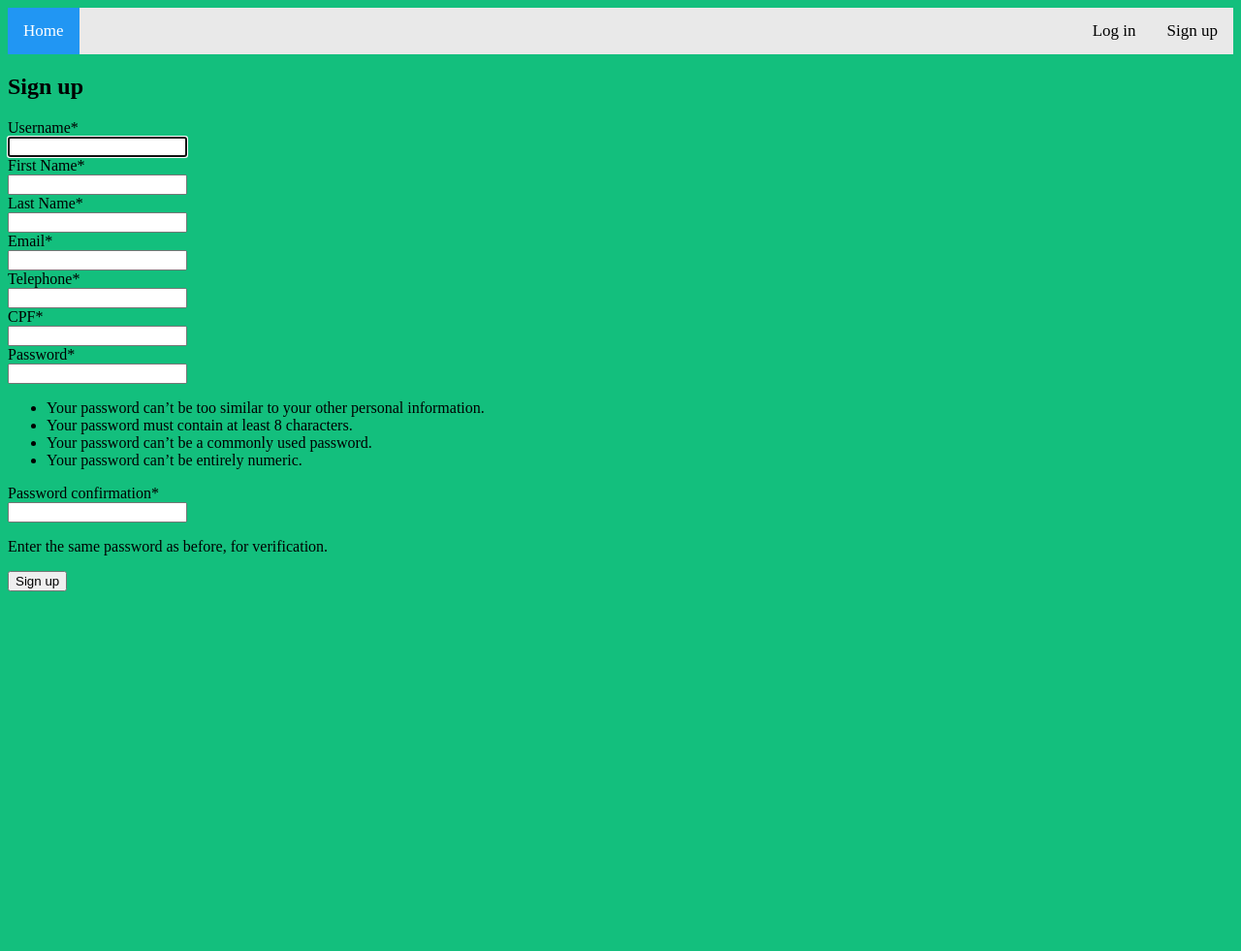
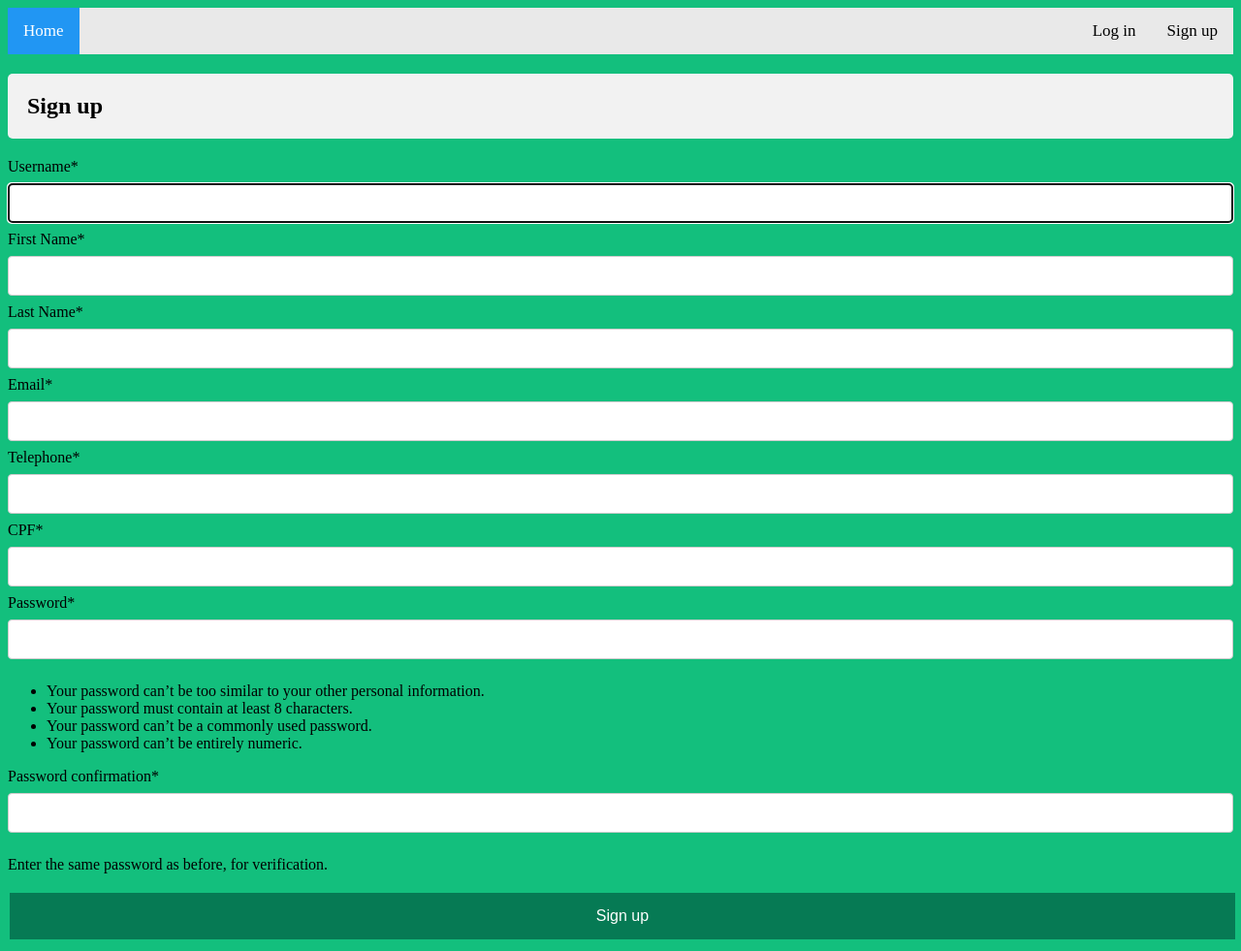
Before and after one commit to mikaelllll/WebsiteAPI, a Django app: page /accounts/signup_form/ in a window 1280 px wide. Shown: the whole page at 97% size. Before the commit the page ends 610 px from the top, so only its background shows below. Run offline with Django 3.2, Linux system fonts and the light colour scheme; some libraries are stand-ins or nearby versions.

Commit message:
Sing up look
Sign up page now look's better

```diff
--- /dev/null
+++ b/api/static/signup.css
@@ -0,0 +1,64 @@
+.signupstyle input[type=text], select {
+  width: 100%;
+  padding: 12px 20px;
+  margin: 8px 0;
+  display: inline-block;
+  border: 1px solid #ccc;
+  border-radius: 4px;
+  box-sizing: border-box;
+}
+
+.signupstyle input[type=password] {
+  width: 100%;
+  padding: 12px 20px;
+  margin: 8px 0;
+  display: inline-block;
+  border: 1px solid #ccc;
+  border-radius: 4px;
+  box-sizing: border-box;
+}
+
+.signupstyle input[type=email] {
+  width: 100%;
+  padding: 12px 20px;
+  margin: 8px 0;
+  display: inline-block;
+  border: 1px solid #ccc;
+  border-radius: 4px;
+  box-sizing: border-box;
+}
+
+.signupstyle input[type=submit] {
+  width: 100%;
+  background-color: #4CAF50;
+  color: white;
+  padding: 14px 20px;
+  margin: 8px 0;
+  border: none;
+  border-radius: 4px;
+  cursor: pointer;
+}
+
+.signupstyle button{
+  width: 100%;
+  background-color: #067a54;
+  border: none;
+  color: white;
+  padding: 15px 32px;
+  text-align: center;
+  text-decoration: none;
+  display: inline-block;
+  font-size: 16px;
+  margin: 4px 2px;
+  cursor: pointer;
+}
+
+.signupstyle input[type=submit]:hover {
+  background-color: #45a049;
+}
+
+.signupstyle h2 {
+  border-radius: 5px;
+  background-color: #f2f2f2;
+  padding: 20px;
+}
--- a/api/website/templates/registration/signup_form.html
+++ b/api/website/templates/registration/signup_form.html
@@ -1,17 +1,18 @@
 {% extends 'base.html' %}
-
+{% load static %}
 {% load crispy_forms_tags %}
 
 {% block content %}
-  <div class="row">
-    <div class="col-md-8 col-sm-10 col-12">
+<link rel="stylesheet" type="text/css" href="{% static 'signup.css' %}">
+
+
+<div class="signupstyle">
     <h2>Sign up</h2>
     <form method="post" novalidate>
       {% csrf_token %}
       <input type="hidden" name="next" value="{{ next }}">
       {{ form|crispy }}
-        <button type="submit" class="btn btn-success">Sign up</button>
+      <button type="submit" class="signupstyle">Sign up</button>
     </form>
 </div>
-  </div>
 {% endblock %}
```
Also changed, not shown: api/db.sqlite3. Lines whose indentation alone changed are shown as unchanged.
